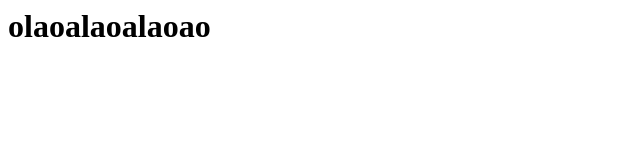
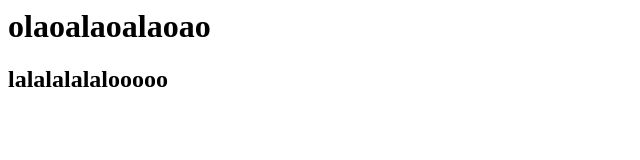
Before and after one commit to Netodon/curso_github, a plain HTML site: page index.html in a window 1280 px wide. Shown: the whole page, without its empty margins (0-640 px from the left). Drawn offline with Linux system fonts and the light colour scheme.

Commit message:
Incluindo H2

```diff
--- a/index.html
+++ b/index.html
@@ -1 +1,2 @@
 <h1>olaoalaoalaoao</h1>
+<h2>lalalalalalooooo</h2>
```
Also changed, not shown: empresa.txt.
